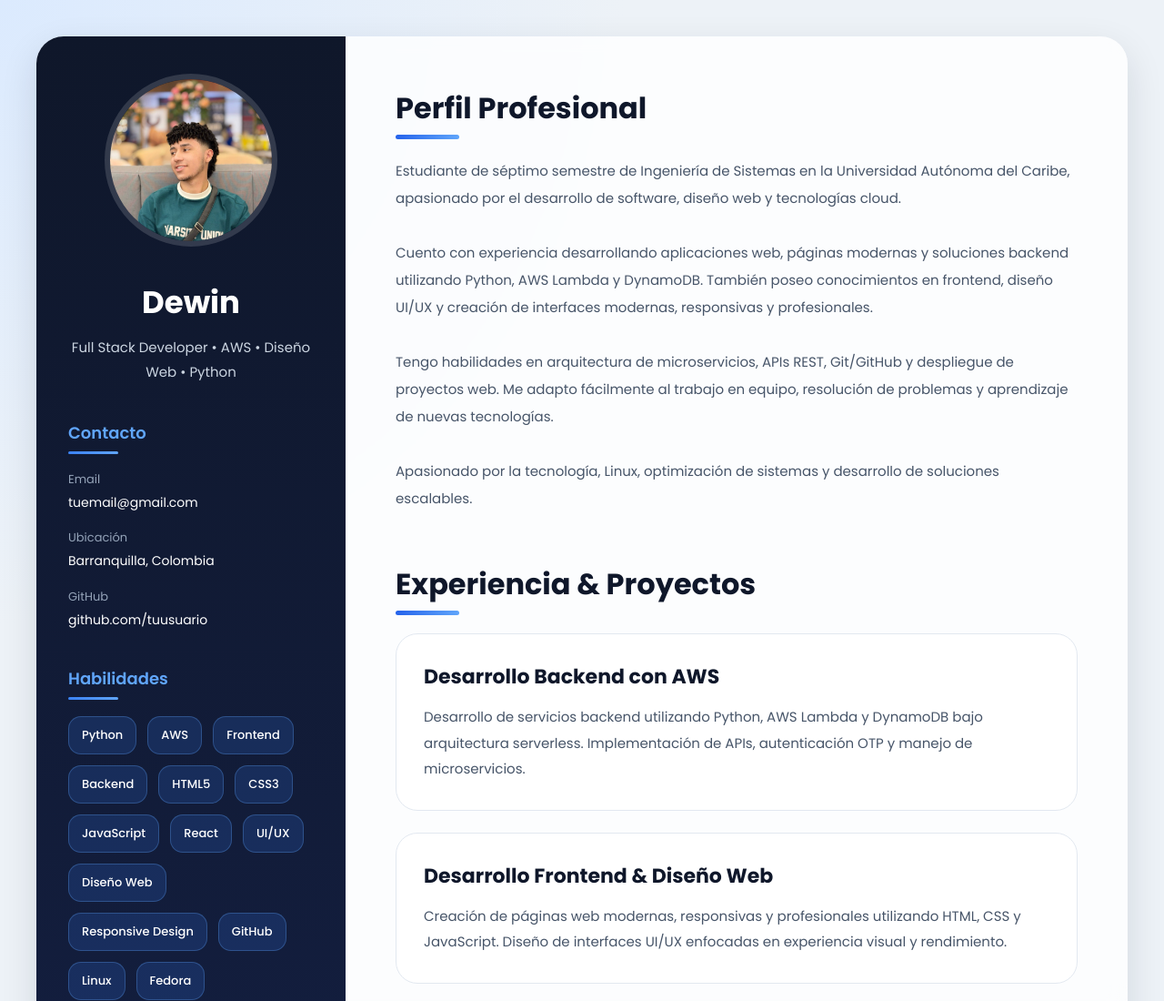
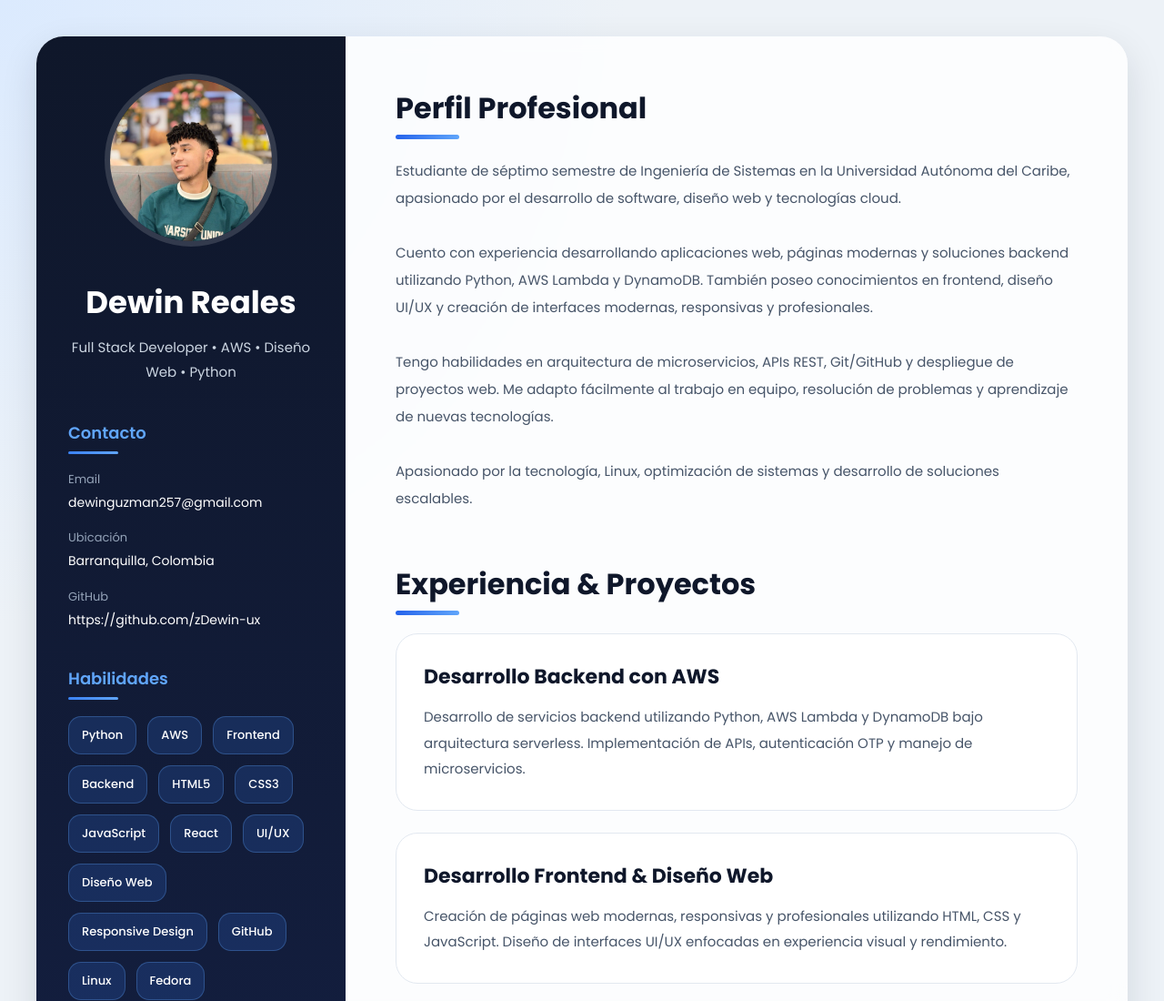
Before and after one commit to zDewin-ux/zDewin-ux.github.io, a plain HTML site: page index.html in a window 1280 px wide. Shown: the top 1100 px of the page at 91% size. Drawn offline with Linux system fonts and the light colour scheme.

Commit message:
Mi pagina profesional2

```diff
--- a/index.html
+++ b/index.html
@@ -3,7 +3,7 @@
 <head>
   <meta charset="UTF-8">
   <meta name="viewport" content="width=device-width, initial-scale=1.0">
-  <title>Hoja de Vida - Dewin</title>
+  <title>DewinR</title>
 
   <link rel="preconnect" href="https://fonts.googleapis.com">
   <link href="https://fonts.googleapis.com/css2?family=Poppins:wght@300;400;500;600;700&display=swap" rel="stylesheet">
@@ -23,7 +23,7 @@
 
         <img src="fotoP.jpeg" alt="Foto Perfil">
 
-        <h1>Dewin</h1>
+        <h1>Dewin Reales</h1>
 
         <p>
           Full Stack Developer • AWS • Diseño Web • Python
@@ -37,7 +37,7 @@
 
       <div class="info-item">
         <span>Email</span>
-        <p>tuemail@gmail.com</p>
+        <p>dewinguzman257@gmail.com</p>
       </div>
 
       <div class="info-item">
@@ -47,7 +47,7 @@
 
       <div class="info-item">
         <span>GitHub</span>
-        <p>github.com/tuusuario</p>
+        <p>https://github.com/zDewin-ux</p>
       </div>
 
       <!-- HABILIDADES -->
```
